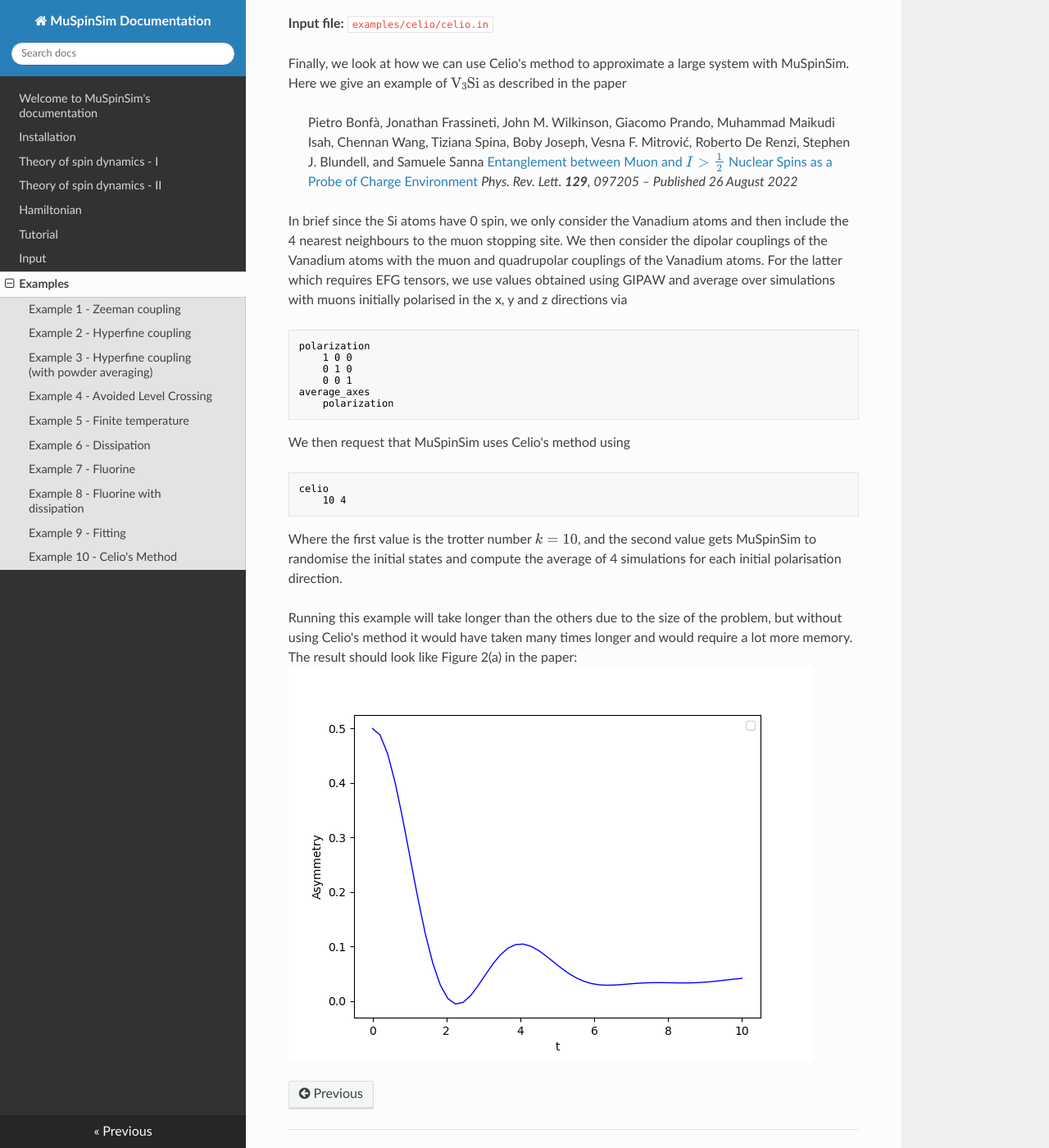
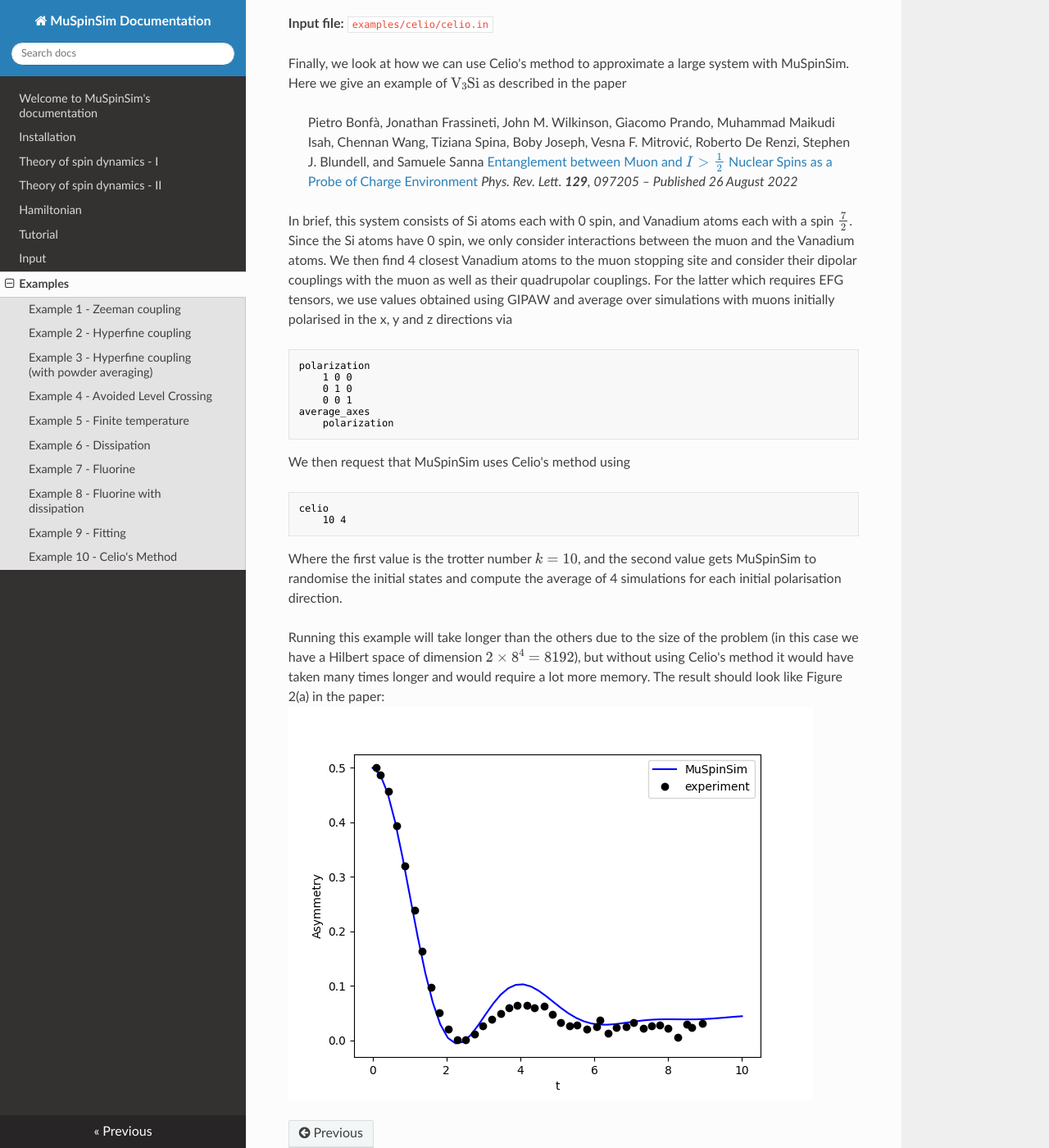
Before and after one commit to muon-spectroscopy-computational-project/muspinsim, an MkDocs documentation site: the page built from docs/docs/examples.md, in a window 1280 px wide and 1400 px high, scrolled down 9614 px. Shown: the whole window at 82% size. Built offline with MkDocs 1.6.1, drawn with Linux system fonts in a browser that asks for light colours; nearby versions of some CDN libraries.

Commit message:
Add experimental data to plot and mention spin of Vanadium

````diff
--- a/docs/docs/examples.md
+++ b/docs/docs/examples.md
@@ -201,7 +201,7 @@ Finally, we look at how we can use Celio's method to approximate a large system
 > [Entanglement between Muon and $I > \frac{1}{2}$ Nuclear Spins as a Probe of Charge Environment](https://doi.org/10.1103/PhysRevLett.129.097205)
 > *Phys. Rev. Lett. **129**, 097205 – Published 26 August 2022*
 
-In brief since the Si atoms have 0 spin, we only consider the Vanadium atoms and then include the 4 nearest neighbours to the muon stopping site. We then consider the dipolar couplings of the Vanadium atoms with the muon and quadrupolar couplings of the Vanadium atoms. For the latter which requires EFG tensors, we use values obtained using GIPAW and average over simulations with muons initially polarised in the x, y and z directions via
+In brief, this system consists of Si atoms each with 0 spin, and Vanadium atoms each with a spin $\frac{7}{2}$. Since the Si atoms have 0 spin, we only consider interactions between the muon and the Vanadium atoms. We then find 4 closest Vanadium atoms to the muon stopping site and consider their dipolar couplings with the muon as well as their quadrupolar couplings. For the latter which requires EFG tensors, we use values obtained using GIPAW and average over simulations with muons initially polarised in the x, y and z directions via
 
 ```plaintext
 polarization
@@ -221,5 +221,5 @@ celio
 
 Where the first value is the trotter number $k = 10$, and the second value gets MuSpinSim to randomise the initial states and compute the average of 4 simulations for each initial polarisation direction.
 
-Running this example will take longer than the others due to the size of the problem, but without using Celio's method it would have taken many times longer and would require a lot more memory. The result should look like Figure 2(a) in the paper:
+Running this example will take longer than the others due to the size of the problem (in this case we have a Hilbert space of dimension $2\times8^4 = 8192$), but without using Celio's method it would have taken many times longer and would require a lot more memory. The result should look like Figure 2(a) in the paper:
 ![Plot of asymmetry simulated using Celio's method for 4 V atoms](./figExCelio.png)
````
Also changed, not shown: docs/docs/figExCelio.png.
